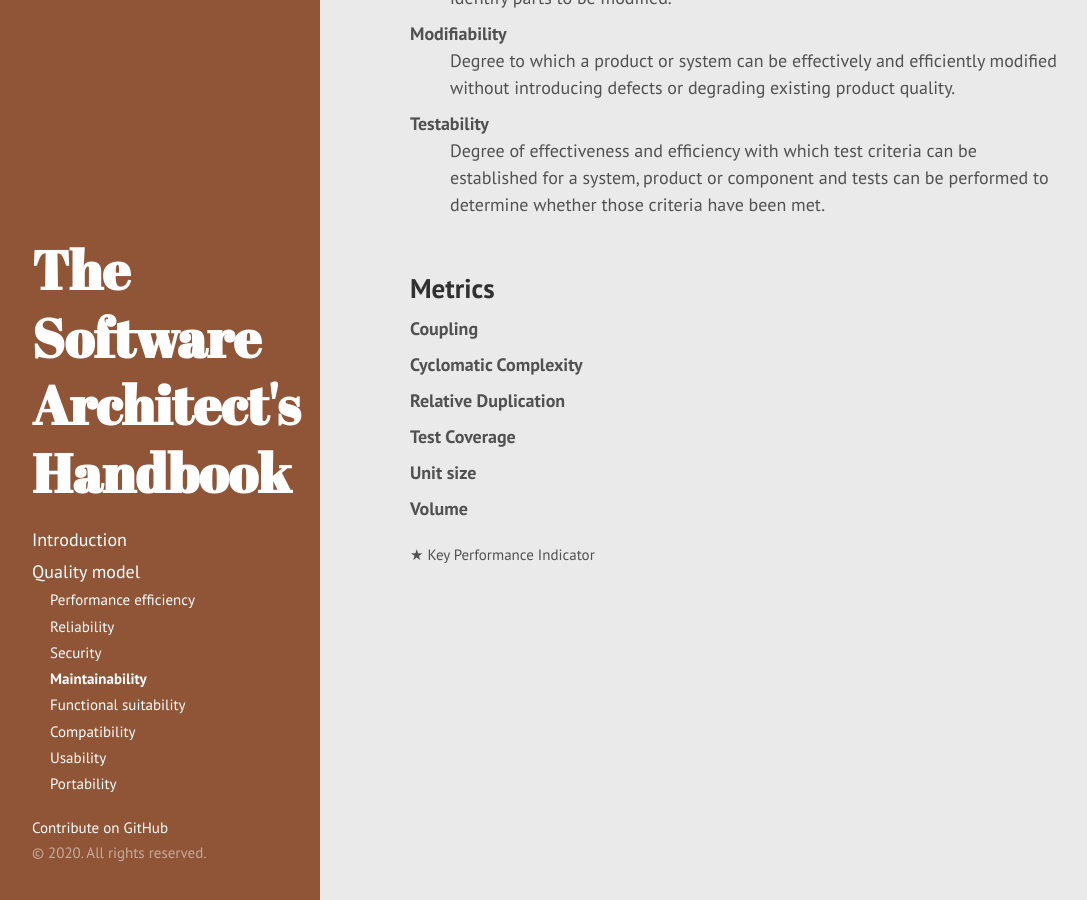
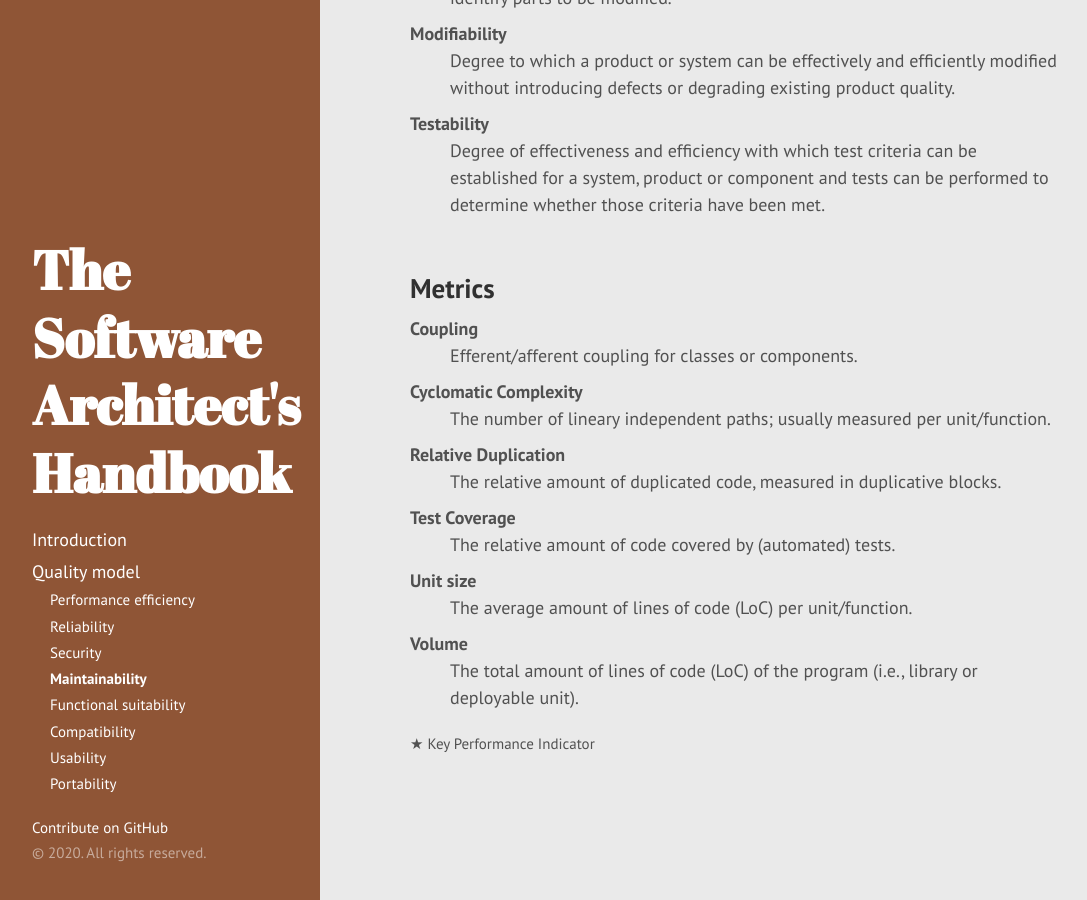
Before and after one commit to martyn82/handbook, a Jekyll site: the page built from docs/_pages/quality/4_maintainability.md, in a window 1280 px wide and 900 px high, scrolled down 556 px. Shown: the whole window, without its empty margins (4-1091 px from the left). Built offline with Jekyll 4.4.1, drawn with Linux system fonts in a browser that asks for light colours.

Commit message:
Add descriptions for maintainability metrics.

```diff
--- a/docs/_pages/quality/4_maintainability.md
+++ b/docs/_pages/quality/4_maintainability.md
@@ -34,22 +34,22 @@ modified to improve it, correct it or adapt it to changes in environment, and in
 
 <dl>
     <dt>Coupling</dt>
-    <dd></dd>
+    <dd>Efferent/afferent coupling for classes or components.</dd>
 
     <dt>Cyclomatic Complexity</dt>
-    <dd></dd>
+    <dd>The number of lineary independent paths; usually measured per unit/function.</dd>
 
     <dt>Relative Duplication</dt>
-    <dd></dd>
+    <dd>The relative amount of duplicated code, measured in duplicative blocks.</dd>
 
     <dt>Test Coverage</dt>
-    <dd></dd>
+    <dd>The relative amount of code covered by (automated) tests.</dd>
 
     <dt>Unit size</dt>
-    <dd></dd>
+    <dd>The average amount of lines of code (LoC) per unit/function.</dd>
 
     <dt>Volume</dt>
-    <dd></dd>
+    <dd>The total amount of lines of code (LoC) of the program (i.e., library or deployable unit).</dd>
 </dl>
 
 <small>★ Key Performance Indicator</small>
```
